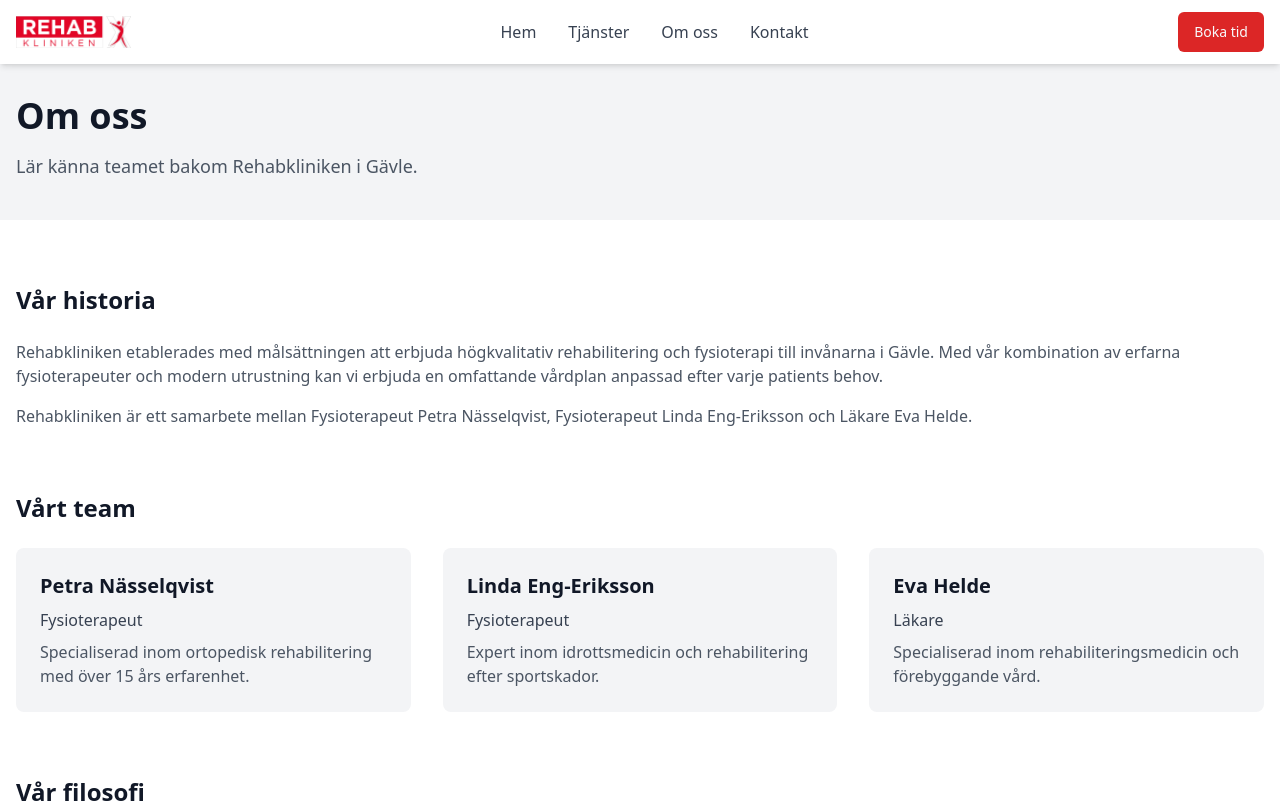
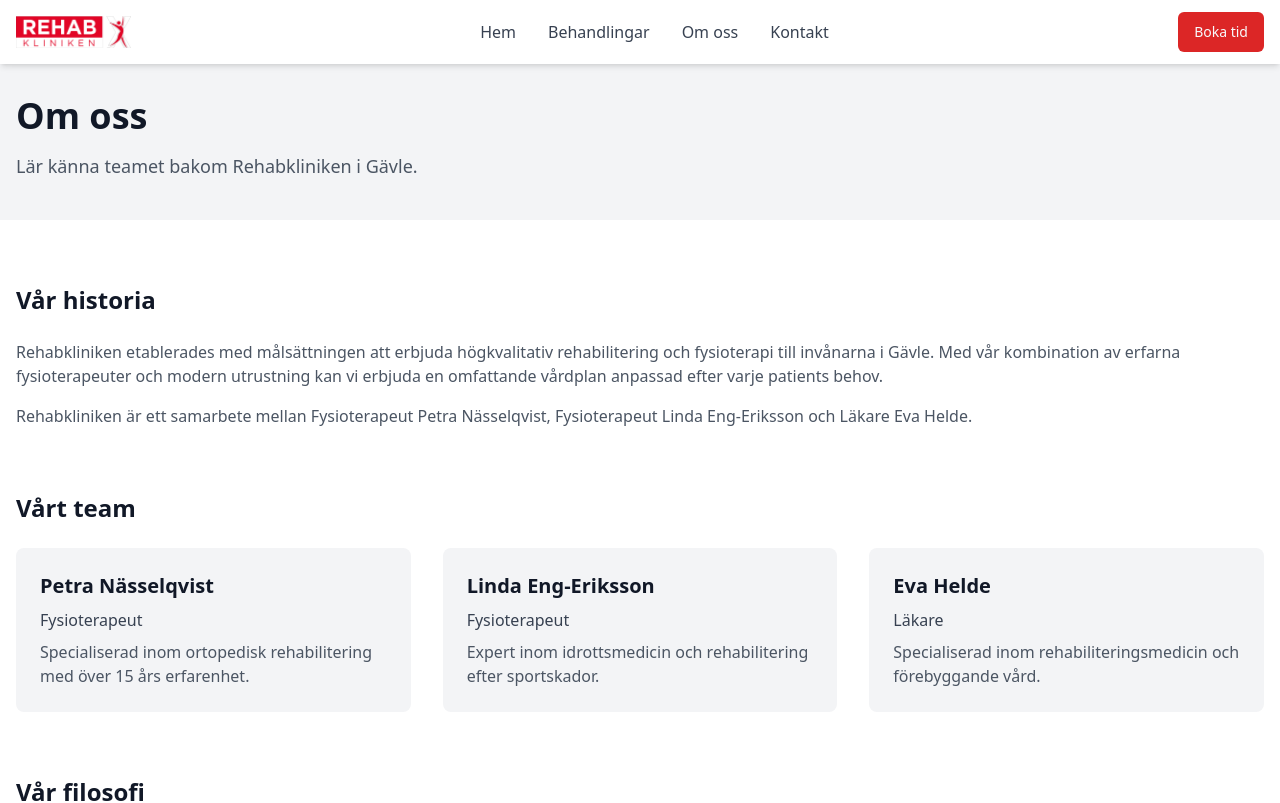
Before and after one commit to johanoloflindberg/rehabklinken-webbsida, a React (Vite) app: page /om-oss in a window 1280 px wide. Shown: the top 803 px of the page. Built offline with nearby package versions, Linux system fonts and the light colour scheme.

Commit message:
Rename "Tjänster" to "Behandlingar"
Renames the "Tjänster" page and related links to "Behandlingar".

```diff
--- a/src/App.tsx
+++ b/src/App.tsx
@@ -5,7 +5,7 @@ import { TooltipProvider } from "@/components/ui/tooltip";
 import { QueryClient, QueryClientProvider } from "@tanstack/react-query";
 import { BrowserRouter, Routes, Route } from "react-router-dom";
 import Index from "./pages/Index";
-import Tjanster from "./pages/Tjanster";
+import Behandlingar from "./pages/Behandlingar";
 import OmOss from "./pages/OmOss";
 import Kontakt from "./pages/Kontakt";
 
@@ -19,7 +19,7 @@ const App = () => (
       <BrowserRouter>
         <Routes>
           <Route path="/" element={<Index />} />
-          <Route path="/tjanster" element={<Tjanster />} />
+          <Route path="/behandlingar" element={<Behandlingar />} />
           <Route path="/om-oss" element={<OmOss />} />
           <Route path="/kontakt" element={<Kontakt />} />
         </Routes>
--- a/src/components/Navigation.tsx
+++ b/src/components/Navigation.tsx
@@ -1,3 +1,4 @@
+
 import { useState } from "react";
 import { Link } from "react-router-dom";
 import { Menu, X } from "lucide-react";
@@ -22,8 +23,8 @@ const Navigation = () => {
             <Link to="/" className="text-gray-700 hover:text-red-600 transition-colors">
               Hem
             </Link>
-            <Link to="/tjanster" className="text-gray-700 hover:text-red-600 transition-colors">
-              Tjänster
+            <Link to="/behandlingar" className="text-gray-700 hover:text-red-600 transition-colors">
+              Behandlingar
             </Link>
             <Link to="/om-oss" className="text-gray-700 hover:text-red-600 transition-colors">
               Om oss
@@ -64,11 +65,11 @@ const Navigation = () => {
                 Hem
               </Link>
               <Link
-                to="/tjanster"
+                to="/behandlingar"
                 className="text-gray-700 hover:text-red-600 transition-colors"
                 onClick={toggleMenu}
               >
-                Tjänster
+                Behandlingar
               </Link>
               <Link
                 to="/om-oss"
--- a/src/pages/Tjanster.tsx
+++ b/src/pages/Behandlingar.tsx
@@ -27,7 +27,7 @@ const services = [
   }
 ];
 
-const Tjanster = () => {
+const Behandlingar = () => {
   return (
     <div className="min-h-screen bg-white">
       <Navigation />
@@ -35,9 +35,9 @@ const Tjanster = () => {
       {/* Services Banner */}
       <div className="bg-gray-100 pt-24 pb-10">
         <div className="container mx-auto px-4">
-          <h1 className="text-4xl font-bold text-gray-900 mb-4">Våra tjänster</h1>
+          <h1 className="text-4xl font-bold text-gray-900 mb-4">Våra behandlingar</h1>
           <p className="text-lg text-gray-600">
-            Vi erbjuder ett brett utbud av tjänster inom rehabilitering och fysioterapi.
+            Vi erbjuder ett brett utbud av behandlingar inom rehabilitering och fysioterapi.
           </p>
         </div>
       </div>
@@ -78,4 +78,4 @@ const Tjanster = () => {
   );
 };
 
-export default Tjanster;
+export default Behandlingar;
--- a/src/pages/Index.tsx
+++ b/src/pages/Index.tsx
@@ -23,10 +23,10 @@ const Index = () => {
               Vårt erfarna team hjälper dig att återfå styrka och rörlighet genom individanpassade behandlingar.
             </p>
             <Link
-              to="/tjanster"
+              to="/behandlingar"
               className="inline-flex items-center text-rehab-red hover:text-rehab-red/90 font-medium"
             >
-              Se våra tjänster <ArrowRight className="ml-2 h-4 w-4" />
+              Se våra behandlingar <ArrowRight className="ml-2 h-4 w-4" />
             </Link>
           </div>
         </div>
```
